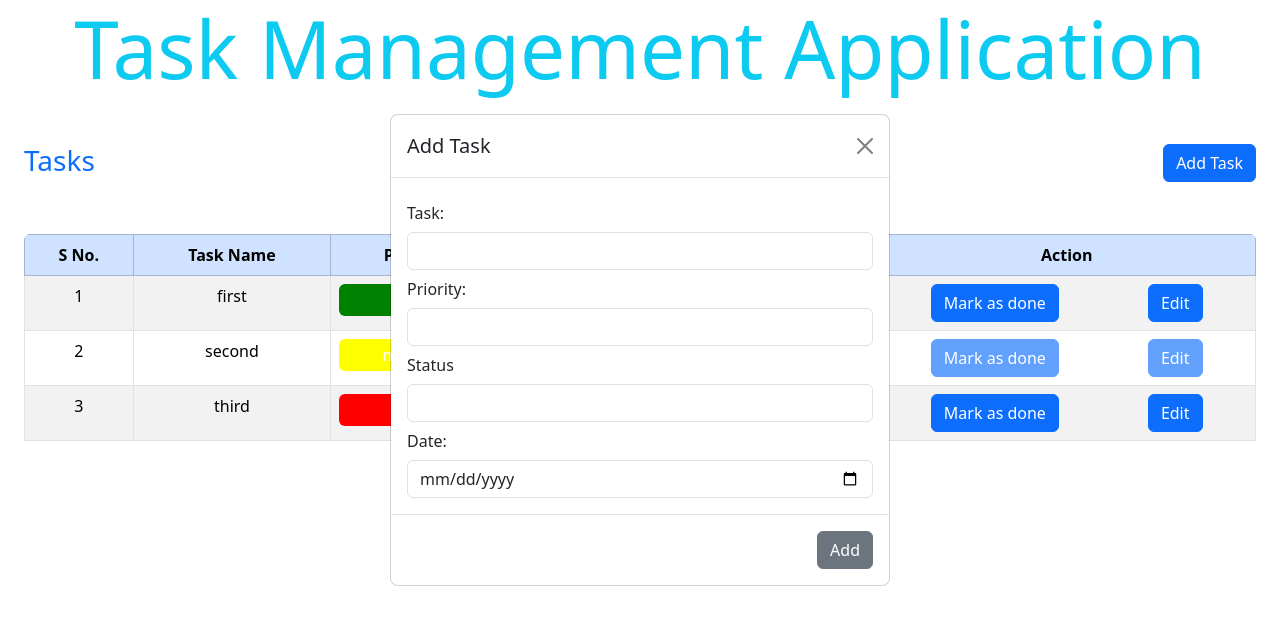
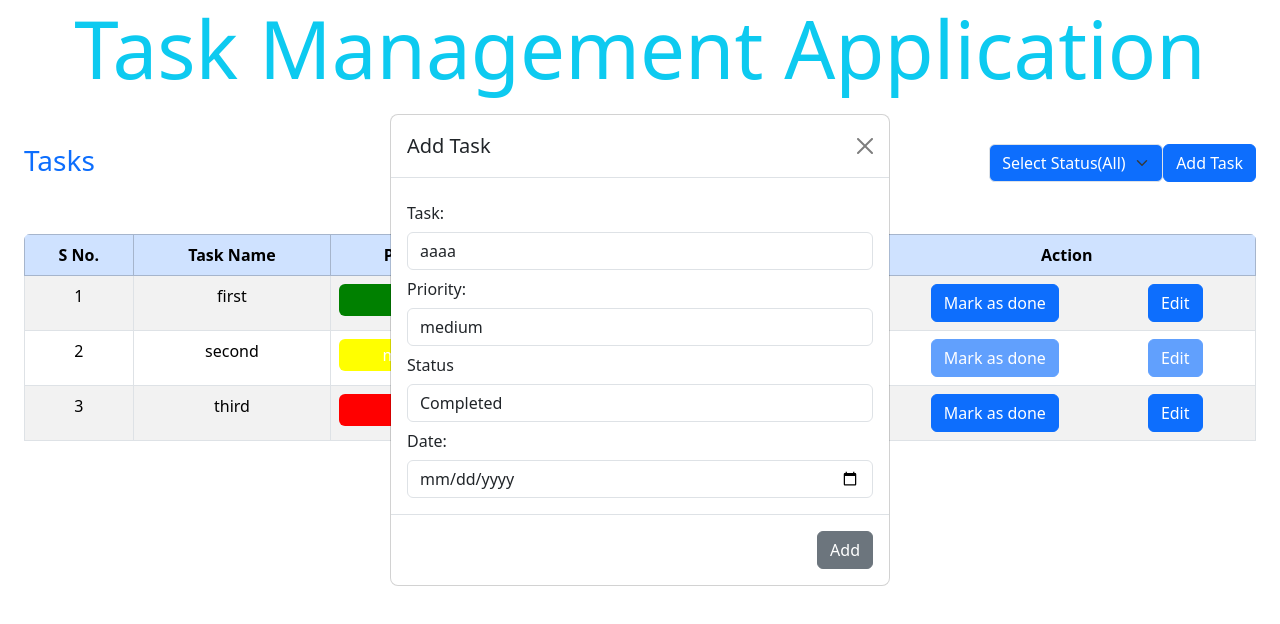
Before and after one commit to manis-ur-rehman/task-management-app, an Angular app: page / in a window 1280 px wide. Both pictures are taken after a click on the button "Add Task". Shown: the top 624 px of the page. Built offline with nearby package versions, Linux system fonts and the light colour scheme.

Commit message:
add UI and add form builder with formgroup and formcontroller

```diff
--- a/src/app/add-task/add-task.component.ts
+++ b/src/app/add-task/add-task.component.ts
@@ -7,13 +7,13 @@ import {ModalComponent} from '../modal/modal.component';
   styleUrls: ['./add-task.component.css']
 })
 export class AddTaskComponent implements OnInit{
+  @ViewChild('modalComponent') modalComponent!:ModalComponent
   constructor(){}
-  @ViewChild('modalComponent') modalComponent!:ModalComponent
 ngOnInit(): void {
+}
+
+openModal(){
+this.modalComponent.openModal()
+}
 
 }
-
-openModal(id?: number){
-this.modalComponent.openModal(id)
-}
-}
--- a/src/app/app-layout/app-layout.component.html
+++ b/src/app/app-layout/app-layout.component.html
@@ -2,5 +2,5 @@
   <h1 class="display-1 mb-5 text-center text-info">
     Task Management Application
   </h1>
-  <task-list [taskList]="taskList"></task-list>
+  <task-list></task-list>
 </div>
--- a/src/app/app-layout/app-layout.component.ts
+++ b/src/app/app-layout/app-layout.component.ts
@@ -8,9 +8,4 @@ import {TaskListItem} from '../../../types'
   styleUrls: ['./app-layout.component.css']
 })
 export class AppLayoutComponent {
-  taskList:TaskListItem[] = []
-  taskListService: TaskListService = inject(TaskListService)
-  constructor(){
-    this.taskList = this.taskListService.getAllTaskListing();
-  }
 }
--- /dev/null
+++ b/src/app/filter-task/filter-task.component.html
@@ -0,0 +1,14 @@
+<form [formGroup]="filterForm" (ngSubmit)="onSubmit()">
+  <div class="form-group">
+    <select
+      class="form-select bg-primary text-white"
+      aria-label="Default select example"
+      (change)="changeCity($event)"
+      formControlName="filterTask"
+    >
+      <option selected [value]="null">Select Status(All)</option>
+      <option [value]="true">Completed</option>
+      <option [value]="false">Pending</option>
+    </select>
+  </div>
+</form>
--- /dev/null
+++ b/src/app/filter-task/filter-task.component.ts
@@ -0,0 +1,21 @@
+import { Component, Output, EventEmitter } from '@angular/core';
+import {FormBuilder} from '@angular/forms';
+
+@Component({
+  selector: 'filter-task',
+  templateUrl: './filter-task.component.html',
+  styleUrls: ['./filter-task.component.css']
+})
+export class FilterTaskComponent {
+  @Output() counter:EventEmitter<any> = new EventEmitter()
+constructor(public formBuilder:FormBuilder){}
+
+filterForm = this.formBuilder.group({
+  filterTask: [null],
+});
+
+changeCity(e: any){
+    this.counter.emit(e);
+}
+onSubmit(){}
+}
--- a/src/app/modal/modal.component.html
+++ b/src/app/modal/modal.component.html
@@ -13,7 +13,7 @@
           (click)="closeModal()"
         ></button>
       </div>
-      <form #form="ngForm" (ngSubmit)="onSubmit(form.value); form.resetForm()">
+      <form [formGroup]="taskItemForm" (ngSubmit)="onSubmit()">
         <div class="modal-body">
           <div class="form-group">
             <label for="taskName" class="col-form-label">Task:</label>
@@ -21,8 +21,7 @@
               type="text"
               class="form-control"
               id="taskName"
-              name="taskName"
-              ngModel
+              formControlName="taskName"
             />
           </div>
           <div class="form-group">
@@ -31,8 +30,7 @@
               type="text"
               class="form-control"
               id="taskPriority"
-              name="taskPriority"
-              ngModel
+              formControlName="taskPriority"
             />
           </div>
           <div class="form-group">
@@ -40,12 +38,11 @@
             <select
               class="form-control"
               id="statusSelect"
-              name="taskStatus"
-              ngModel
+              formControlName="taskStatus"
             >
-              <option selected>Select</option>
-              <option [ngValue]="true">Completed</option>
-              <option [ngValue]="false">Pending</option>
+              <option selected [value]="null">Select</option>
+              <option [value]="true">Completed</option>
+              <option [value]="false">Pending</option>
             </select>
           </div>
           <div class="form-group">
@@ -54,8 +51,7 @@
               type="date"
               class="form-control"
               id="taskDate"
-              name="taskDate"
-              ngModel
+              formControlName="taskDate"
             />
           </div>
         </div>
--- a/src/app/modal/modal.component.ts
+++ b/src/app/modal/modal.component.ts
@@ -1,44 +1,70 @@
-import { Component, OnInit, ViewChild, ElementRef, inject } from '@angular/core';
+import { Component, OnInit, ViewChild, ElementRef, inject, OnChanges, DoCheck, AfterContentChecked, AfterContentInit, AfterViewInit, AfterViewChecked, OnDestroy } from '@angular/core';
 import {TaskListService} from '../task-list.service';
 import {TaskListItem} from '../../../types';
+import { FormBuilder, FormControl, FormGroup } from '@angular/forms';
 
 @Component({
   selector: 'modal',
   templateUrl: './modal.component.html',
   styleUrls: ['./modal.component.css']
 })
-export class ModalComponent implements OnInit {
+export class ModalComponent implements OnChanges, OnInit, DoCheck{
 taskListService: TaskListService = inject(TaskListService);
-editId:number | undefined = undefined;
+editId:number | undefined = 5;
 @ViewChild('myModal') myModal!: ElementRef;
-constructor(){
+
+constructor(public formBuilder:FormBuilder){
+  this.editId = 8
+  console.log("constructor: ", this.editId);
 }
-ngOnInit(): void {
+
+taskItemForm!: FormGroup
+
+ngOnInit() {
+  this.taskItemForm = this.formBuilder.group({
+    taskName: new FormControl<string>(''),
+    taskPriority: new FormControl<string>(''),
+    taskStatus: new FormControl<boolean | null>(null),
+    taskDate: new FormControl<Date | ''>(''),
+  })
+}
+
+ngOnChanges(){
+  console.log("on changes called: ", this.editId)
+}
+ngDoCheck() {
+  if(this.editId){
+    this.taskItemForm.patchValue({
+      taskName: 'aaaa',
+      taskPriority: 'medium',
+      taskStatus: true,
+      taskDate: ''
+    })
+    // this.taskFormControl['taskName'].setValue('dddd')
+  }
+  console.log("ngDoCheck", this.editId);
 }
 
 openModal(id?:number){
   this.editId = id;
   this.myModal.nativeElement.style.display = 'block';
 }
-
 closeModal(){
   this.myModal.nativeElement.style.display = 'none'
-  // this.editId = undefined
+}
+get taskFormControl(){
+  return this.taskItemForm.controls
 }
 
-onSubmit(data:TaskListItem){
-let item = {
-  taskName: data.taskName,
-  taskPriority:data.taskPriority,
-  taskStatus: data.taskStatus,
-  taskDate: data.taskDate,
-}
+
+
+onSubmit(){
+  console.log("values: ", this.taskItemForm.value)
 if(this.editId !=undefined) {
-  console.log("id: ", this.editId);
-  this.taskListService.editTaskList(this.editId, item);
+  this.taskListService.editTaskList(this.editId, this.taskItemForm.value);
 }
 else{
-  this.taskListService.addTaskList(item);
+  this.taskListService.addTaskList(this.taskItemForm.value);
 }
 }
 }
--- a/src/app/task-list.service.ts
+++ b/src/app/task-list.service.ts
@@ -51,4 +51,9 @@ markDoneTask(id:number){
     }
   })
 }
+filterTask(filterTaskStatus:boolean){
+  return this.taskList.filter((item)=>
+    item.taskStatus === filterTaskStatus
+  )
 }
+}
--- a/src/app/task-list/task-list.component.html
+++ b/src/app/task-list/task-list.component.html
@@ -1,7 +1,10 @@
 <div>
   <div class="d-flex justify-content-between">
     <h3 class="text-primary">Tasks</h3>
-    <add-task></add-task>
+    <div class="d-flex flex-row align-content-center">
+      <filter-task (counter)="onChange($event)"></filter-task>
+      <add-task></add-task>
+    </div>
   </div>
   <div class="my-5"></div>
   <div class="bdr">
--- a/src/app/task-list/task-list.component.ts
+++ b/src/app/task-list/task-list.component.ts
@@ -1,4 +1,4 @@
-import { Component, Input, inject } from '@angular/core';
+import { Component, Input, inject, Output, EventEmitter } from '@angular/core';
 import { TaskListItem } from 'types';
 import {TaskListService} from '../task-list.service'
 
@@ -10,9 +10,21 @@ import {TaskListService} from '../task-list.service'
 
 
 export class TaskListComponent {
-  @Input() taskList?: TaskListItem[]
-  taskListService:TaskListService = inject(TaskListService);
+  taskList:TaskListItem[] = []
+  taskListService: TaskListService = inject(TaskListService)
+  constructor(){
+    this.taskList = this.taskListService.getAllTaskListing();
+  }
   markAsDoneHandling(id: number){
 this.taskListService.markDoneTask(id);
   }
+  onChange(event: any){
+    if(event.target.value !== "null"){
+      let convertIntoBoolean = JSON.parse(event.target.value);
+      this.taskList = this.taskListService.filterTask(convertIntoBoolean)
+    }
+    else{
+    this.taskList = this.taskListService.getAllTaskListing();
+    }
+  }
 }
```
Also changed, not shown: src/app/task-related/task-related.module.ts (+5 -2 lines), src/app/filter-task/filter-task.component.css (added), 1 other file (tests, documents, lock files or other folders).
